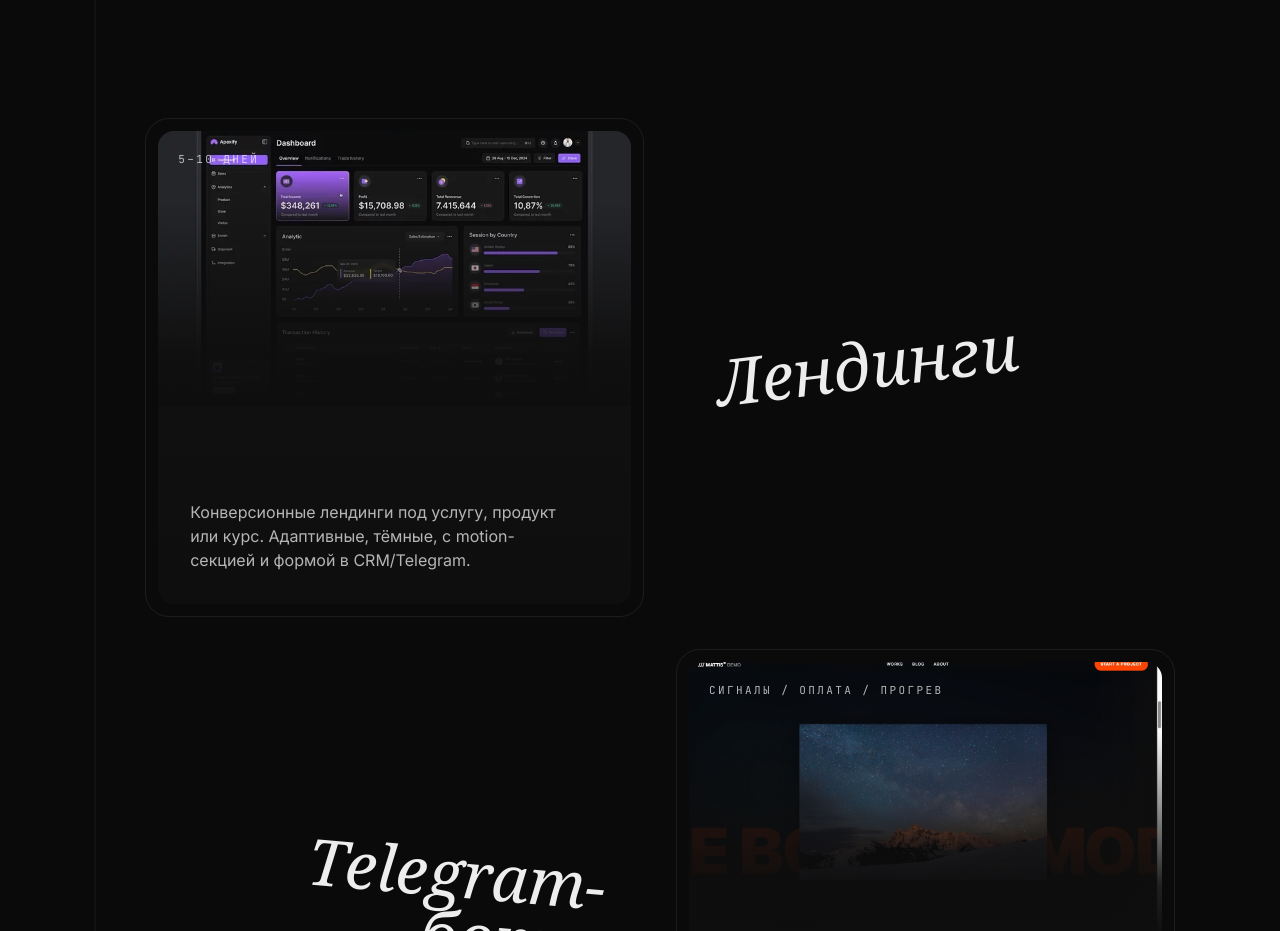
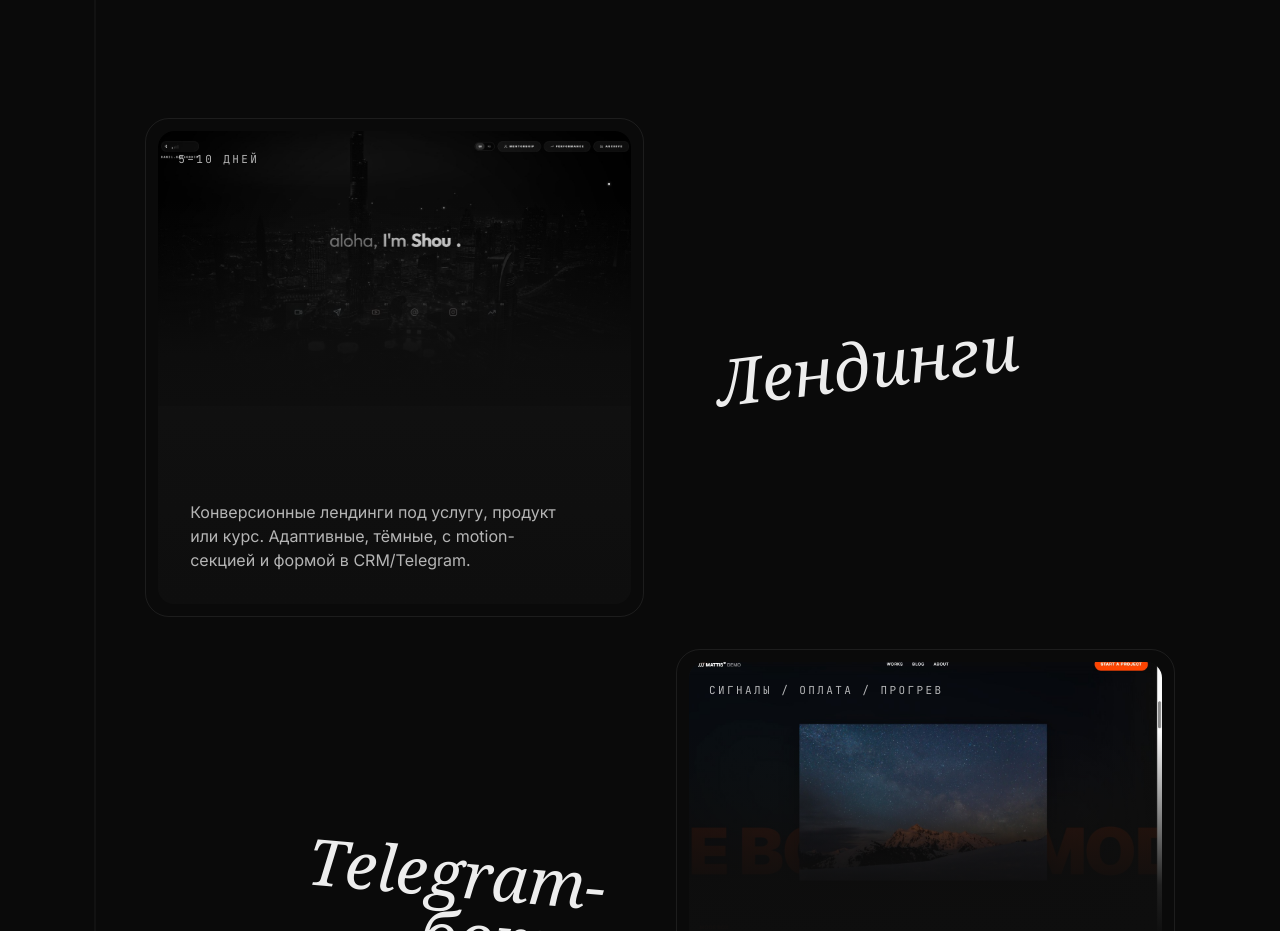
Before and after one commit to iamshouu/temat, a React (Vite) app: page / in a window 1280 px wide. Shown: the part 1320-2251 px from the top of the page. Built offline with nearby package versions, Linux system fonts and the light colour scheme; a web font is replaced by a local one.

Commit message:
fix(services): use real лен1.jpg (Desktop) for Лендинги card image, drop placeholder webp

```diff
--- a/src/components/Services.tsx
+++ b/src/components/Services.tsx
@@ -10,7 +10,7 @@ const SERVICES = [
     title: 'Лендинги',
     sub: '5–10 дней',
     body: 'Конверсионные лендинги под услугу, продукт или курс. Адаптивные, тёмные, с motion-секцией и формой в CRM/Telegram.',
-    image: '/services/landing.webp',
+    image: '/services/landing.jpg',
   },
   {
     id: '02',
```
Also changed, not shown: public/services/landing.jpg (added), public/services/landing.webp (deleted).
